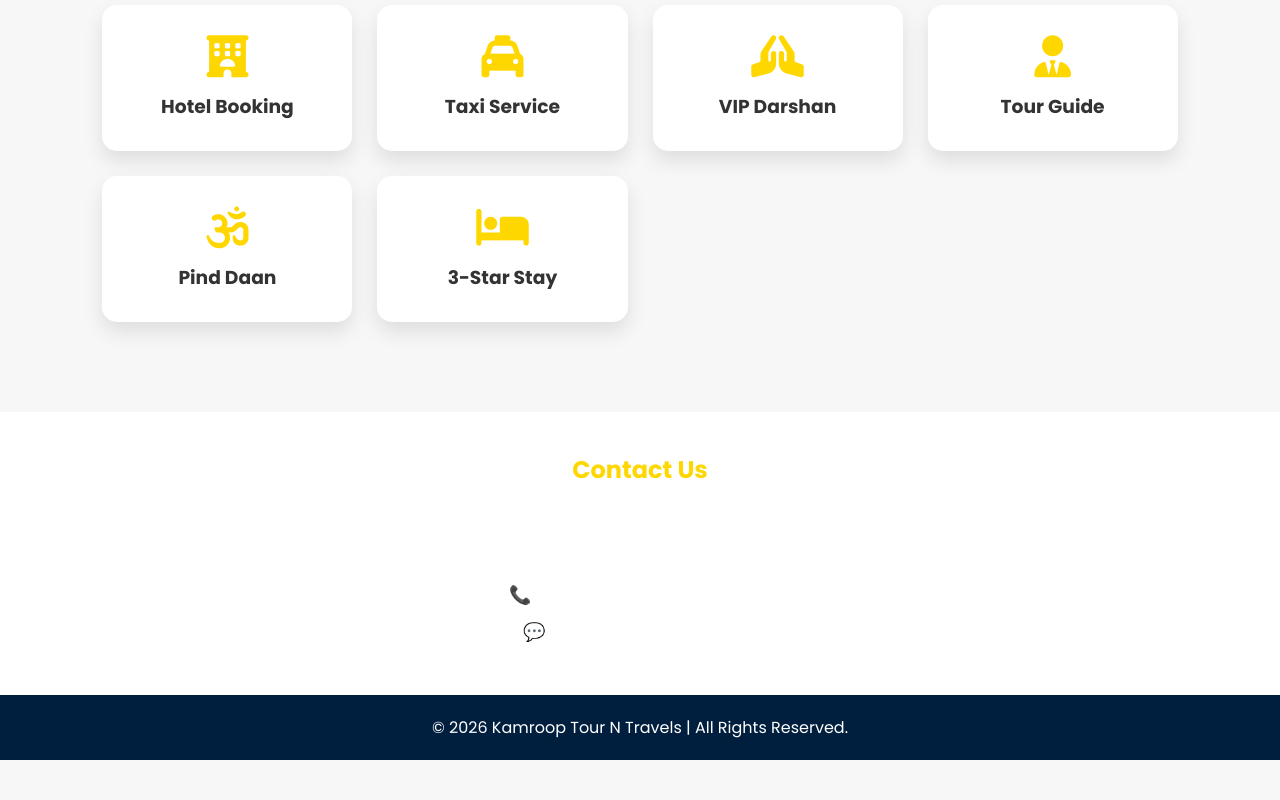
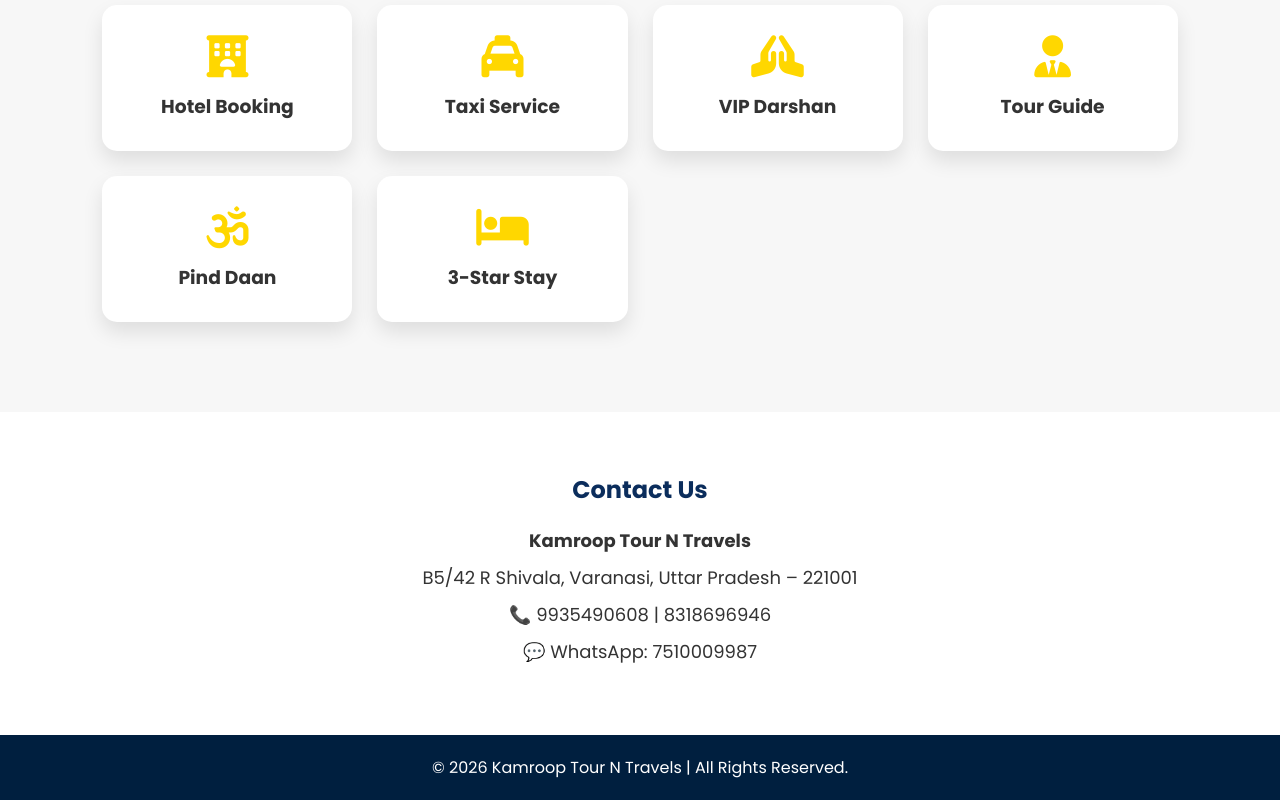
Before and after one commit to kamrooptourntravels-blip/Kamroop-Tour-N-Travels, a plain HTML site: page index.html in a window 1280 px wide. Shown: the part 1927-2727 px from the top of the page. Before the commit the page ends 2687 px from the top, so only its background shows below. Drawn offline with Linux system fonts and the light colour scheme.

Commit message:
Add contact section styles to style.css

```diff
--- a/style.css
+++ b/style.css
@@ -332,3 +332,21 @@
 font-size:18px;
 font-weight:600;
 }
+.contact {
+    background: #ffffff;
+    padding: 60px 20px;
+    text-align: center;
+}
+
+.contact h2 {
+    color: #0b2d5c !important;
+}
+
+.contact p,
+.contact a {
+    color: #333 !important;
+}
+
+.contact i {
+    color: #f4b400;
+}
```
